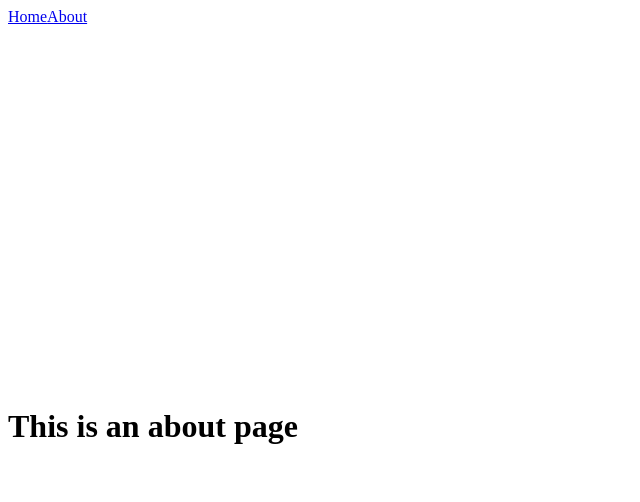
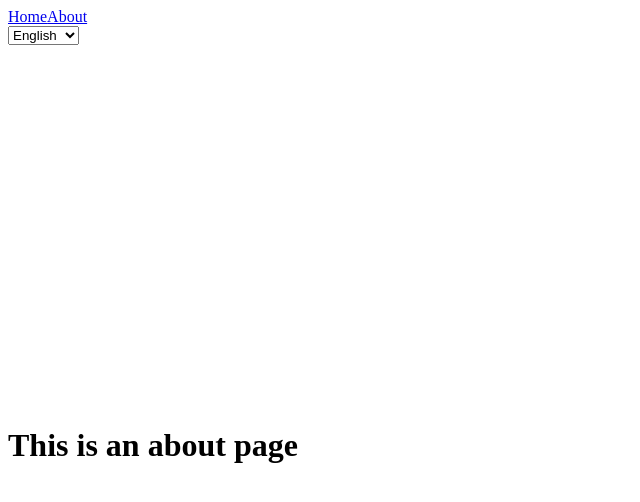
Before and after one commit to SavelevGeo/cv, a Vue app: page /about in a window 1280 px wide. Shown: the top 502 px of the page, without its empty margins (0-640 px from the left). Built offline with nearby package versions, Linux system fonts and the light colour scheme.

Commit message:
add switching locale

```diff
--- a/src/App.vue
+++ b/src/App.vue
@@ -1,5 +1,6 @@
 <script setup lang="ts">
 import { RouterLink, RouterView } from 'vue-router'
+import LanguageSwitcher from './components/LanguageSwitcher.vue';
 </script>
 
 <template>
@@ -9,6 +10,7 @@ import { RouterLink, RouterView } from 'vue-router'
         <RouterLink to="/">Home</RouterLink>
         <RouterLink to="/about">About</RouterLink>
       </nav>
+      <LanguageSwitcher />
     </div>
   </header>
 
--- /dev/null
+++ b/src/components/LanguageSwitcher.vue
@@ -0,0 +1,23 @@
+<script setup lang="ts">
+import { useI18n } from "vue-i18n"
+import Tr from "@/i18n/translation"
+
+const { t, locale } = useI18n()
+
+const supportedLocales = Tr.supportedLocales
+
+async function switchLanguage(event:any): Promise<void> { // <--- 1
+    const newLocale = event.target.value // <--- 2
+    await Tr.switchLanguage(newLocale) // <--- 3
+}
+
+</script>
+
+<template>
+    <select @change="switchLanguage">
+        <option v-for="sLocale in supportedLocales" :key="`locale-${sLocale}`"
+            :value="sLocale" :selected="locale === sLocale">
+            {{ t(`locale.${sLocale}`) }}
+        </option>
+    </select>
+</template>
--- a/src/i18n/index.ts
+++ b/src/i18n/index.ts
@@ -2,17 +2,25 @@ import { createI18n } from "vue-i18n";
 
 const messages = {
     en: {
-        name: 'Georgij Savelev'
+        name: 'Georgij Savelev',
+        locale: {
+            en: "English",
+            ru: "Russian"
+        },
     },
     ru: {
-        name: 'Георгий Савельев'
+        name: 'Георгий Савельев',
+        locale: {
+            en: "Английский",
+            ru: "Русский"
+        }
     }
 }
 
 export default createI18n({
-    locale: import.meta.env.VITE_DEFAULT_LOCALE, // <--- 1
-    fallbackLocale: import.meta.env.VITE_FALLBACK_LOCALE, // <--- 2
-    legacy: false, // <--- 3,
+    locale: import.meta.env.VITE_DEFAULT_LOCALE,
+    fallbackLocale: import.meta.env.VITE_FALLBACK_LOCALE,
+    legacy: false,
     globalInjection: true,
     messages
 })
--- /dev/null
+++ b/src/i18n/translation.ts
@@ -0,0 +1,16 @@
+import i18n from "@/i18n";
+
+const Trans = {
+    get supportedLocales() {
+        return import.meta.env.VITE_SUPPORTED_LOCALES.split(",")
+    },
+    set currentLocale(newLocale: any) { // <--- 2
+        i18n.global.locale.value = newLocale
+    },
+    async switchLanguage(newLocale: string) { // <--- 3
+        Trans.currentLocale = newLocale
+        document.querySelector("html").setAttribute("lang", newLocale)
+    },
+}
+
+export default Trans
```
Also changed, not shown: 1 other file (tests, documents, lock files or other folders).
